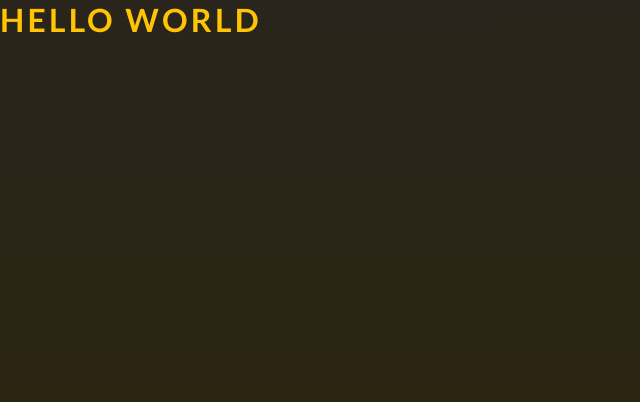
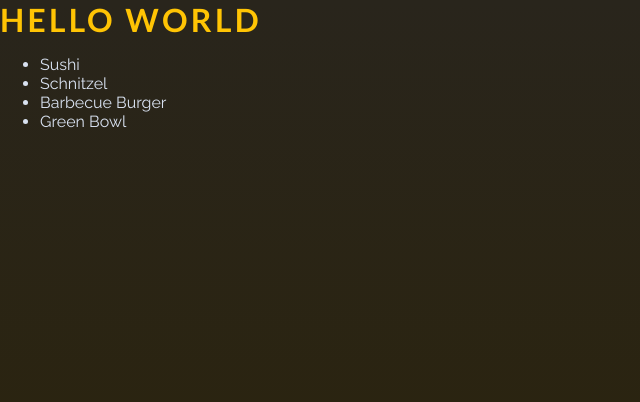
Before and after one commit to MarkoKustudija/Food_App, a React (Vite) app: page / in a window 1280 px wide. Shown: the top 402 px of the page, without its empty margins (0-640 px from the left). Built offline with nearby package versions, Linux system fonts and the light colour scheme.

Commit message:
1st commit with dummy_meals

```diff
--- a/src/App.jsx
+++ b/src/App.jsx
@@ -1,7 +1,13 @@
+import Meals from "./components/Meals";
+
+
 function App() {
+
+
   return (
     <>
       <h1>Hello World</h1>
+      <Meals />
     </>
   );
 }
--- /dev/null
+++ b/src/components/AvailableMeals.jsx
@@ -0,0 +1,51 @@
+import React, { useEffect, useState } from "react";
+
+const dummy_meals = [
+  {
+    id: "m1",
+    name: "Sushi",
+    description: "Finest fish and veggies",
+    price: 22.99,
+  },
+  {
+    id: "m2",
+    name: "Schnitzel",
+    description: "A german specialty!",
+    price: 16.5,
+  },
+  {
+    id: "m3",
+    name: "Barbecue Burger",
+    description: "American, raw, meaty",
+    price: 12.99,
+  },
+  {
+    id: "m4",
+    name: "Green Bowl",
+    description: "Healthy...and green...",
+    price: 18.99,
+  },
+];
+
+function AvailableMeals() {
+
+  const [meals, setMeals]= useState([]);
+
+  useEffect(() => {
+     setMeals(dummy_meals);
+  }, []);
+
+  console.log(meals);
+
+  return (
+    <>
+      <ul>
+        {meals.map((meal, index) => (
+          <li key={meal.id}>{meal.name}</li>
+        ))}
+      </ul>
+    </>
+  );
+}
+
+export default AvailableMeals;
--- /dev/null
+++ b/src/components/Meals.jsx
@@ -0,0 +1,13 @@
+import React from 'react'
+import AvailableMeals from './AvailableMeals'
+import MealsSummary from './MealsSummary'
+
+function Meals() {
+  return (
+    <>
+    <AvailableMeals />
+    </>
+  )
+}
+
+export default Meals
```
